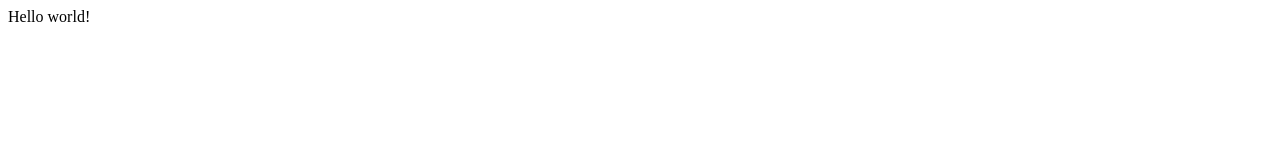
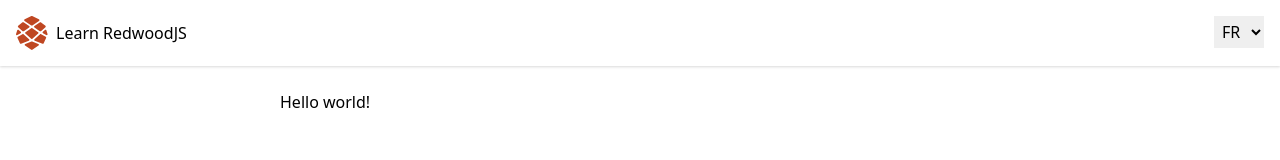
Before and after one commit to clairefro/learn-rw, a Gatsby site: page / in a window 1280 px wide. Built offline with nearby package versions, Linux system fonts and the light colour scheme; Gatsby itself is replaced by a stand-in of ours.

Commit message:
Add language switcher

```diff
--- /dev/null
+++ b/gatsby-browser.js
@@ -0,0 +1 @@
+export { wrapPageElement } from "./gatsby-ssr"
--- a/gatsby-node.js
+++ b/gatsby-node.js
@@ -23,7 +23,7 @@ exports.createPages = async ({ actions, graphql, reporter }) => {
   const normalizedNodes = JSON.parse(
     JSON.stringify(result.data.allMarkdownRemark.nodes)
   )
-  const docPage = require.resolve(`./src/templates/DocPage.tsx`)
+  const pageTemplate = require.resolve(`./src/templates/Page.tsx`)
 
   console.log(`Building pages from src/${config.docsSourceDir}...`)
   normalizedNodes.forEach(node => {
@@ -38,7 +38,7 @@ exports.createPages = async ({ actions, graphql, reporter }) => {
     }
     createPage({
       path: path,
-      component: docPage,
+      component: pageTemplate,
       context: {
         // additional data can be passed via context
         slug,
--- /dev/null
+++ b/gatsby-ssr.tsx
@@ -0,0 +1,18 @@
+// wrap all pages in PageContextProvider so ancestor componts have access to page context via hooks
+import React, { FC } from "react"
+import { PageContextProvider } from "./src/context/pageContext"
+
+interface Props {
+  element: JSX.Element
+  // eslint-disable-next-line
+  props: any
+}
+
+export const wrapPageElement: FC<Props> = ({
+  element,
+  props: { pageContext },
+}) => {
+  return (
+    <PageContextProvider value={pageContext}>{element}</PageContextProvider>
+  )
+}
--- /dev/null
+++ b/src/assets/index.d.ts
@@ -0,0 +1,11 @@
+// must include module declaration for each asset type, to appease TypeScript gods
+// allows import statements like below:
+// import logo from "../assets/logo.png";
+
+declare module "*.png"
+
+declare module "*.jpg"
+
+declare module "*.jpeg"
+
+declare module "*.svg"
--- a/src/components/CodeBlock.tsx
+++ b/src/components/CodeBlock.tsx
@@ -20,5 +20,3 @@ export const CodeBlock: FC<Props> = ({ language, value }) => {
     </SyntaxHighlighter>
   )
 }
-
-export default CodeBlock
--- /dev/null
+++ b/src/components/LanguageSwitcher.tsx
@@ -0,0 +1,36 @@
+import React, { FC } from "react"
+import { useLanguageContext } from "../context/languageContext"
+
+const options = [
+  {
+    value: "fr",
+    label: "FR",
+  },
+  {
+    value: "en",
+    label: "EN",
+  },
+]
+
+export const LanguageSwitcher: FC = () => {
+  const { changeLang } = useLanguageContext()
+  const handleChange = (e: React.ChangeEvent<HTMLSelectElement>) => {
+    changeLang(e.target.value)
+  }
+  return (
+    <div>
+      <select
+        onChange={handleChange}
+        name="language-switcher"
+        id="language-switcher"
+        className="p-1"
+      >
+        {options.map((o, i) => (
+          <option key={i} value={o.value}>
+            {o.label}
+          </option>
+        ))}
+      </select>
+    </div>
+  )
+}
--- /dev/null
+++ b/src/components/Nav.tsx
@@ -0,0 +1,15 @@
+import React, { FC } from "react"
+import { LanguageSwitcher } from "./LanguageSwitcher"
+import logo from "../assets/logo.svg"
+
+export const Nav: FC = () => {
+  return (
+    <header className="shadow sticky w-full p-4 flex justify-between">
+      <div className="flex items-center">
+        <img src={logo} className="w-8" />
+        <span className="ml-2">Learn RedwoodJS</span>
+      </div>
+      <LanguageSwitcher />
+    </header>
+  )
+}
--- /dev/null
+++ b/src/context/languageContext.tsx
@@ -0,0 +1,35 @@
+import React, { createContext, useContext, useState } from "react"
+
+interface LanguageContextState {
+  selectedLang: string
+  changeLang: (lang: Languages) => void
+}
+
+const defaultState: LanguageContextState = {
+  selectedLang: "en",
+  // eslint-disable-next-line @typescript-eslint/no-empty-function
+  changeLang: (lang: Languages) => {},
+}
+const LanguageContext = createContext<LanguageContextState>(defaultState)
+
+// TODO: better typing
+/* eslint-disable @typescript-eslint/no-explicit-any */
+export const LanguageContextProvider: any = ({ children }: any): any => {
+  const [selectedLang, setSelectedLang] = useState<Languages>("en")
+
+  return (
+    <LanguageContext.Provider
+      value={{
+        selectedLang,
+        changeLang: (lang: Languages) => setSelectedLang(lang),
+      }}
+    >
+      {children}
+    </LanguageContext.Provider>
+  )
+}
+/* eslint-enable @typescript-eslint/no-explicit-any */
+
+// TODO: better typing
+// eslint-disable-next-line @typescript-eslint/no-explicit-any
+export const useLanguageContext = (): any => useContext(LanguageContext)
--- /dev/null
+++ b/src/context/pageContext.tsx
@@ -0,0 +1,19 @@
+import React, { createContext, useContext } from "react"
+
+const PageContext = createContext({})
+
+// TODO: better typing
+/* eslint-disable @typescript-eslint/no-explicit-any */
+export const PageContextProvider: any = ({
+  value: pageContext,
+  children,
+}: any): any => {
+  return (
+    <PageContext.Provider value={pageContext}>{children}</PageContext.Provider>
+  )
+}
+/* eslint-enable @typescript-eslint/no-explicit-any */
+
+// TODO: better typing
+// eslint-disable-next-line @typescript-eslint/no-explicit-any
+export const usePageContext = (): any => useContext(PageContext)
--- a/src/layouts/index.tsx
+++ b/src/layouts/index.tsx
@@ -1,13 +1,18 @@
 import React, { FC } from "react"
+import { LanguageContextProvider } from "../context/languageContext"
 import { PageProps } from "gatsby"
+import { Nav } from "../components/Nav"
 
 import "../styles/index.css"
 
 const Layout: FC<PageProps> = ({ children }) => {
   return (
-    <div>
-      <div className="max-w-screen-md container mx-auto p-6">{children}</div>
-    </div>
+    <LanguageContextProvider>
+      <div>
+        <Nav />
+        <div className="max-w-screen-md container mx-auto p-6">{children}</div>
+      </div>
+    </LanguageContextProvider>
   )
 }
 
--- a/src/pages/index.tsx
+++ b/src/pages/index.tsx
@@ -1,7 +1,8 @@
 import { PageProps } from "gatsby"
 import React, { FC } from "react"
+import { useLanguageContext } from "../context/languageContext"
 
-const Home: FC<PageProps> = () => {
+const Home: FC<PageProps> = props => {
   return <div>Hello world!</div>
 }
 
--- a/src/templates/DocPage.tsx
+++ b/src/templates/Page.tsx
@@ -10,7 +10,7 @@ interface PageQuery {
     }
   }
 }
-const DocPage: FC<PageProps & PageQuery> = ({ data, pageContext }) => {
+const Page: FC<PageProps & PageQuery> = ({ data, pageContext }) => {
   console.log({ pageContext })
   const { markdownRemark } = data // data.markdownRemark holds your post data
   const { rawMarkdownBody } = markdownRemark
@@ -28,4 +28,4 @@ export const pageQuery = graphql`
     }
   }
 `
-export default DocPage
+export default Page
--- a/src/types.d.ts
+++ b/src/types.d.ts
@@ -1 +1,6 @@
+// Global types here. No import/export statements in this file.
+// Types/interfaces are automatically exported and can be used anywhere in 'src' folder without import
+type Languages = "en" | "fr"
+
+// to satify typescript for un-typed third party module
 declare module "react-syntax-highlighter/src/styles/prism" {}
--- a/tsconfig.json
+++ b/tsconfig.json
@@ -8,7 +8,6 @@
     "strict": true,
     "noEmit": true,
     "allowJs": true,
-    "isolatedModules": true,
     "esModuleInterop": true,
     "noUnusedLocals": false,
     "moduleResolution": "node"
```
Also changed, not shown: src/styles/index.css (+3 -4 lines), README.md, src/assets/logo.svg (added).
